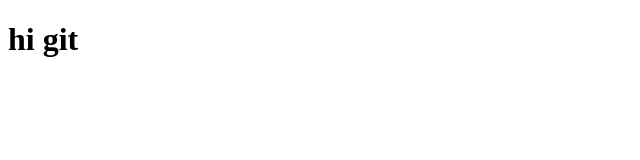
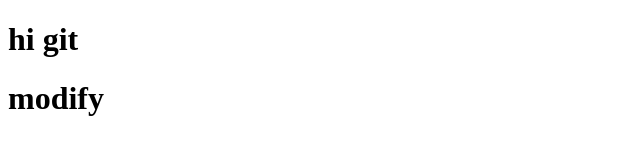
Before and after one commit to AmirabbasAfrasiyabi/git_2024-02-18, a plain HTML site: page index.html in a window 1280 px wide. Shown: the whole page, without its empty margins (0-640 px from the left). Drawn offline with Linux system fonts and the light colour scheme.

Commit message:
this is a second commit for index

```diff
--- a/index.html
+++ b/index.html
@@ -7,5 +7,6 @@
 </head>
 <body>
     <h1>hi git</h1>
+    <h1>modify</h1>
 </body>
 </html>
```
